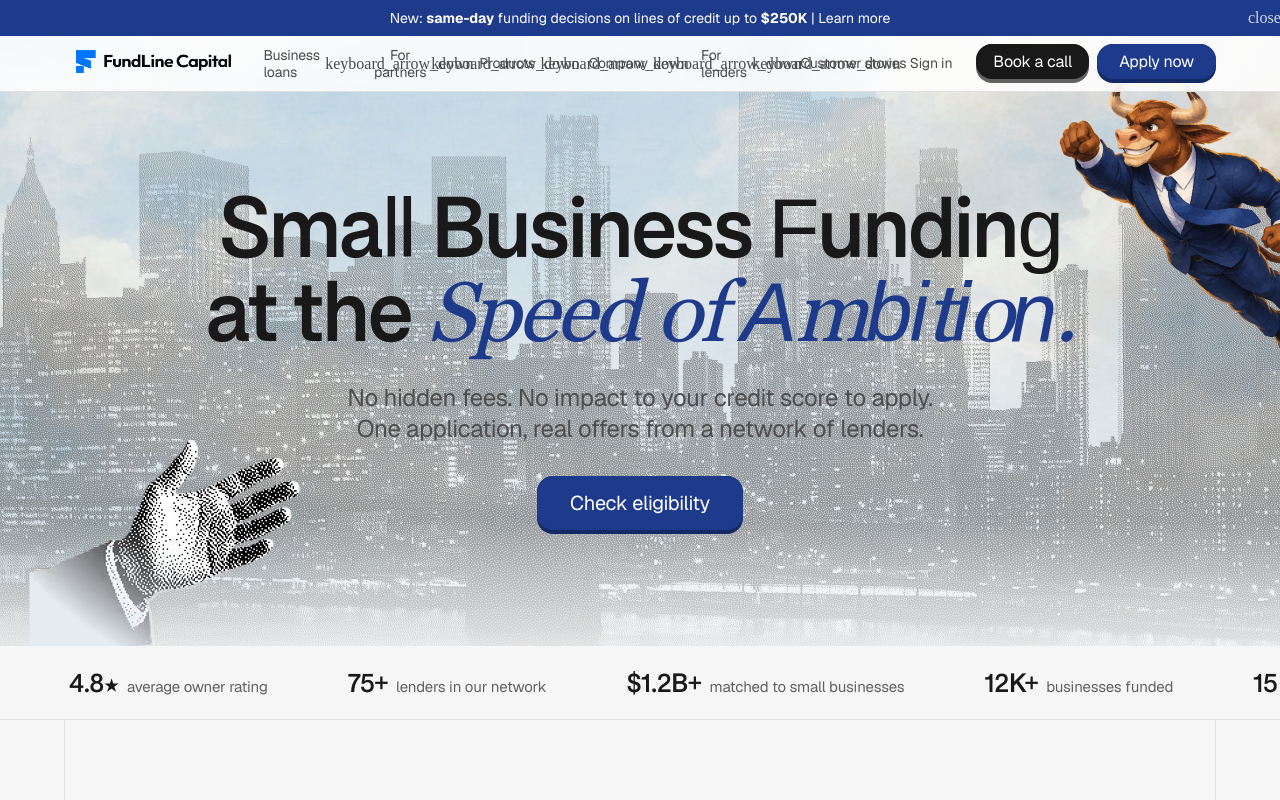
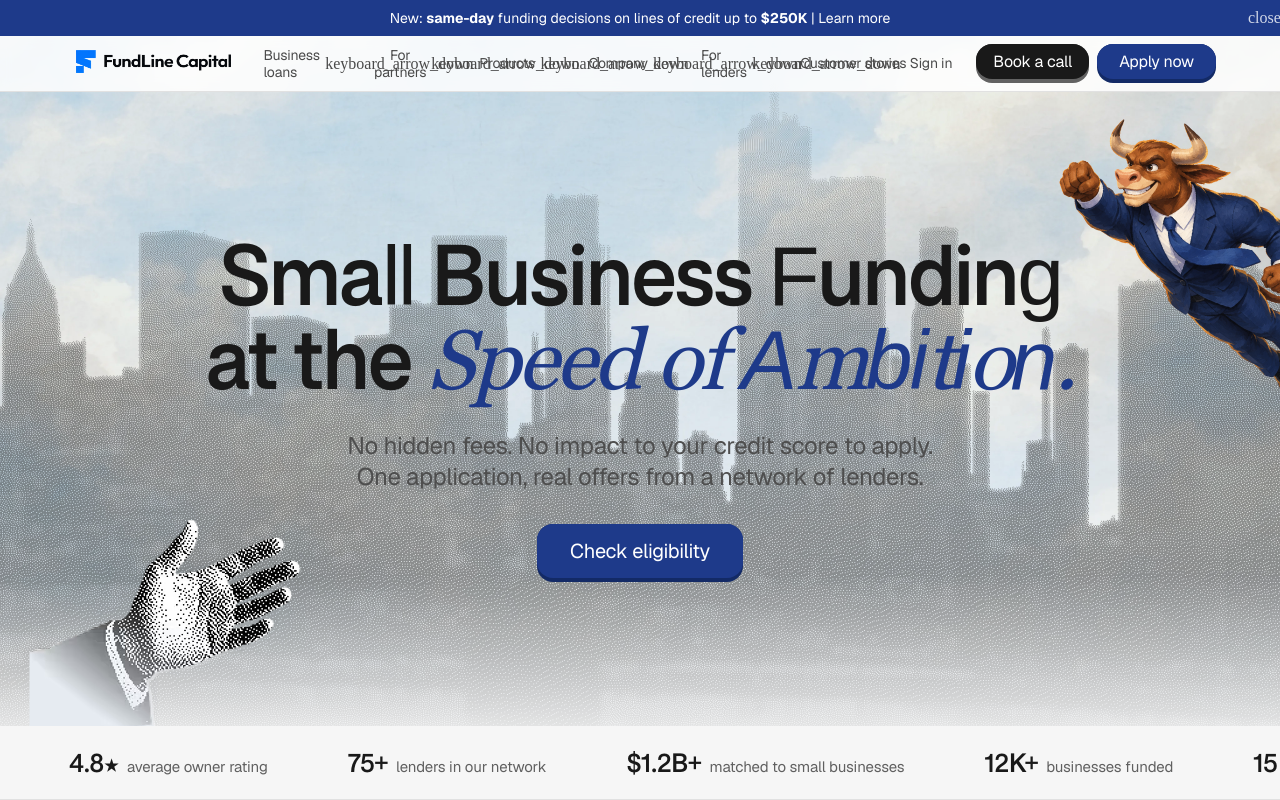
Before and after one commit to kellyjosephbusiness/obsidian, a Next.js app: page / in a window 1280 px wide. Shown: the top 800 px of the page. Built offline with nearby package versions, Linux system fonts and the light colour scheme; a web font is replaced by a local one.

Commit message:
Hero: softer solid-silhouette skyline, more top and bottom breathing room
Co-Authored-By: Claude Fable 5.1 <noreply@anthropic.com>

```diff
--- a/src/components/sites/corgi-insure-a0f7893c/root-8a5edab2/HeroSection.tsx
+++ b/src/components/sites/corgi-insure-a0f7893c/root-8a5edab2/HeroSection.tsx
@@ -44,7 +44,7 @@ function SlicedImage({ src, alt }: SlicedImageProps) {
 
 export function HeroSection() {
   return (
-    <section className="relative flex flex-col items-center pt-[120px] md:pt-[136px]">
+    <section className="relative flex flex-col items-center pt-[150px] md:pt-[176px]">
       {/* Sky background + tint + fade to page grey */}
       <div className="pointer-events-none absolute inset-0">
         <Image src={SKY_BG} alt="" fill sizes="100vw" className="object-cover" priority />
@@ -54,7 +54,7 @@ export function HeroSection() {
           src={SKYLINE_SRC}
           width={2400}
           height={872}
-          className="absolute bottom-[64px] left-1/2 h-auto w-[1400px] max-w-none -translate-x-1/2 opacity-[0.38] [mask-image:linear-gradient(to_bottom,transparent_0%,black_55%)] md:w-[1800px] lg:w-[2100px]"
+          className="absolute bottom-[64px] left-1/2 h-auto w-[1400px] max-w-none -translate-x-1/2 opacity-[0.42] [mask-image:linear-gradient(to_bottom,transparent_0%,black_50%)] md:w-[1800px] lg:w-[2100px]"
         />
         <div className="absolute inset-0 bg-[rgba(79,179,255,0.05)] mix-blend-multiply" />
         <div className="absolute inset-0 bg-gradient-to-b from-[rgba(246,246,246,0)] from-[72%] to-[#f6f6f6] to-[95%]" />
@@ -69,7 +69,7 @@ export function HeroSection() {
             </div>
           </div>
 
-          <div className="relative flex flex-col items-center gap-8 px-4 pt-10 pb-24 text-center md:px-[120px] md:pt-12 md:pb-28">
+          <div className="relative flex flex-col items-center gap-8 px-4 pt-10 pb-28 text-center md:px-[120px] md:pt-14 md:pb-36">
             <div className="flex flex-col items-center gap-7">
               <h1 className="homepage-hero-heading-font mx-auto max-w-[1000px] text-[48px] font-medium leading-none tracking-[-0.032em] text-[#191919] md:text-[68px] lg:text-[84px]">
                 {HERO.headingLine1} <br />
```
Also changed, not shown: public/sites/corgi-insure-a0f7893c/root-8a5edab2/images/hero/nyc-skyline-dither.png, 1 other file (tests, documents, lock files or other folders).
